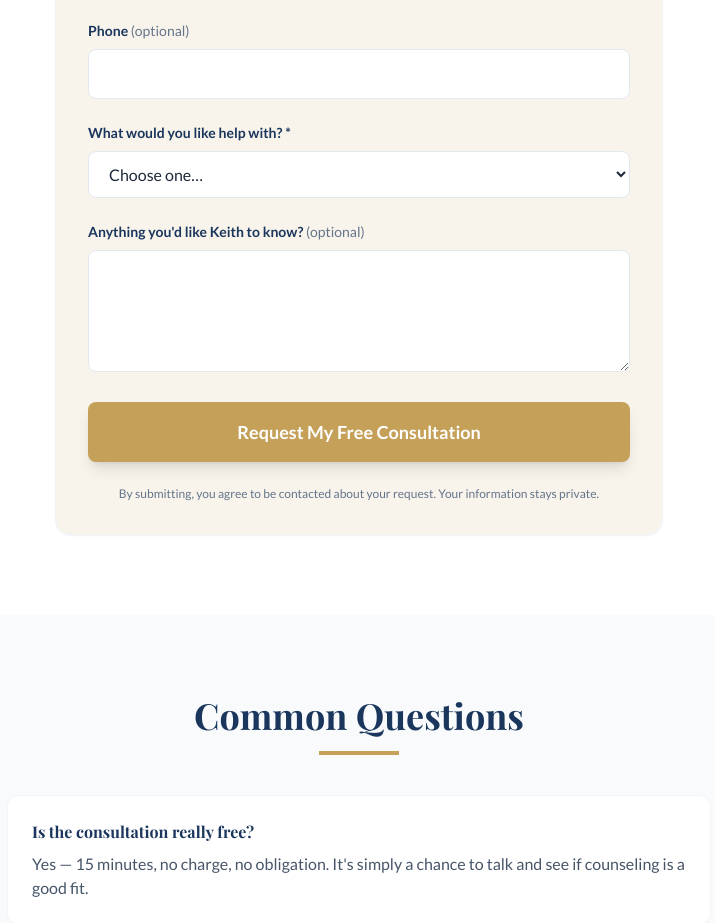
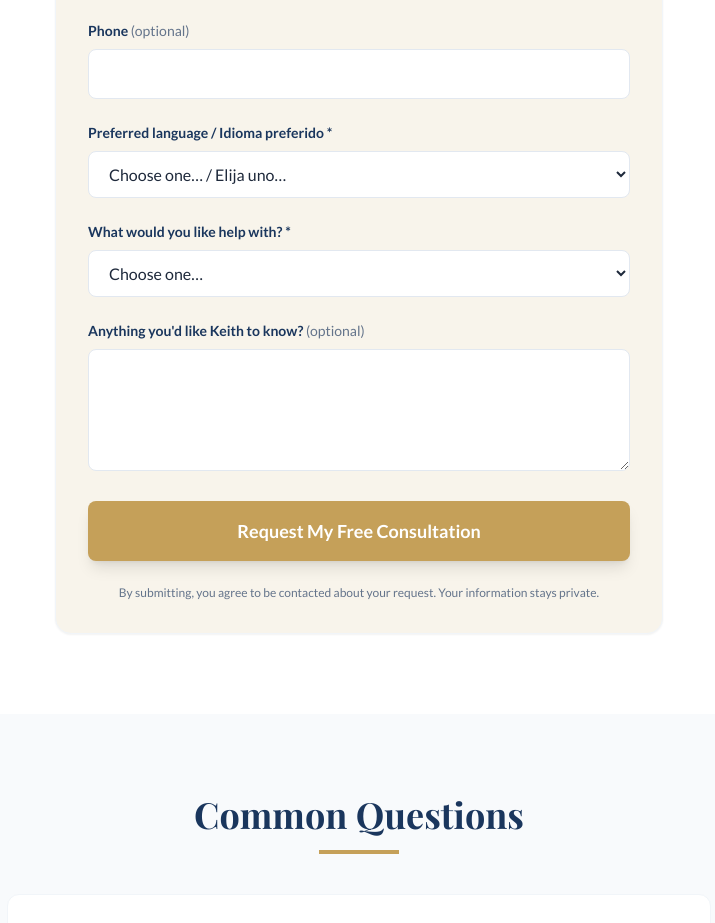
Before and after one commit to bkhawkins/hawkinscounseling, a plain HTML site: page free-consultation/index.html in a window 1280 px wide. Shown: the part 2231-3154 px from the top of the page, without its empty margins (281-996 px from the left). Drawn offline with nearby package versions, Linux system fonts and the light colour scheme; a web font is replaced by a local one.

Commit message:
Add preferred language question to free consultation form

```diff
--- a/free-consultation/index.html
+++ b/free-consultation/index.html
@@ -148,6 +148,14 @@
                     <input type="tel" id="phone" name="phone" class="w-full px-4 py-3 rounded-lg border border-slate-200 focus:outline-none focus:ring-2 focus:ring-secondary">
                 </div>
                 <div>
+                    <label for="language" class="block text-sm font-bold text-primary mb-2">Preferred language / Idioma preferido *</label>
+                    <select id="language" name="language" required class="w-full px-4 py-3 rounded-lg border border-slate-200 focus:outline-none focus:ring-2 focus:ring-secondary bg-white">
+                        <option value="">Choose one… / Elija uno…</option>
+                        <option>English</option>
+                        <option>Español</option>
+                    </select>
+                </div>
+                <div>
                     <label for="interest" class="block text-sm font-bold text-primary mb-2">What would you like help with? *</label>
                     <select id="interest" name="interest" required class="w-full px-4 py-3 rounded-lg border border-slate-200 focus:outline-none focus:ring-2 focus:ring-secondary bg-white">
                         <option value="">Choose one…</option>
```
